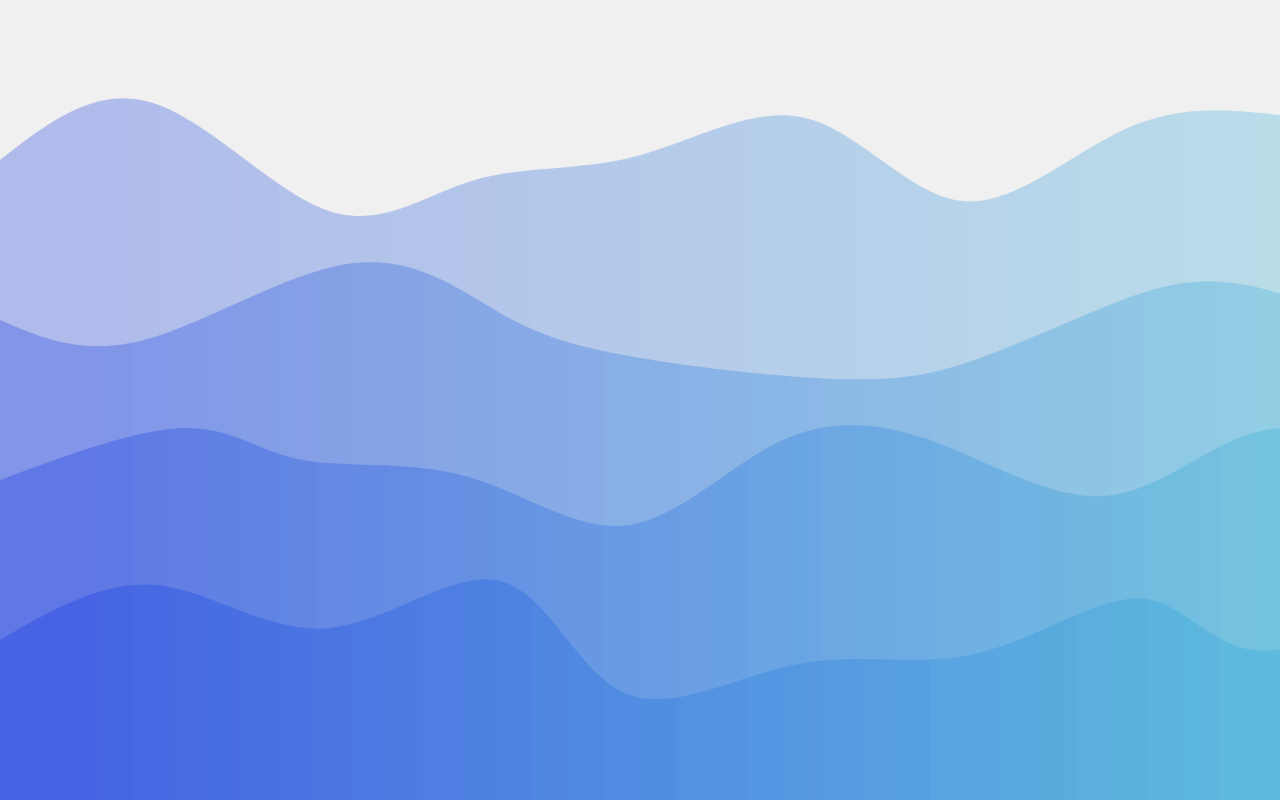
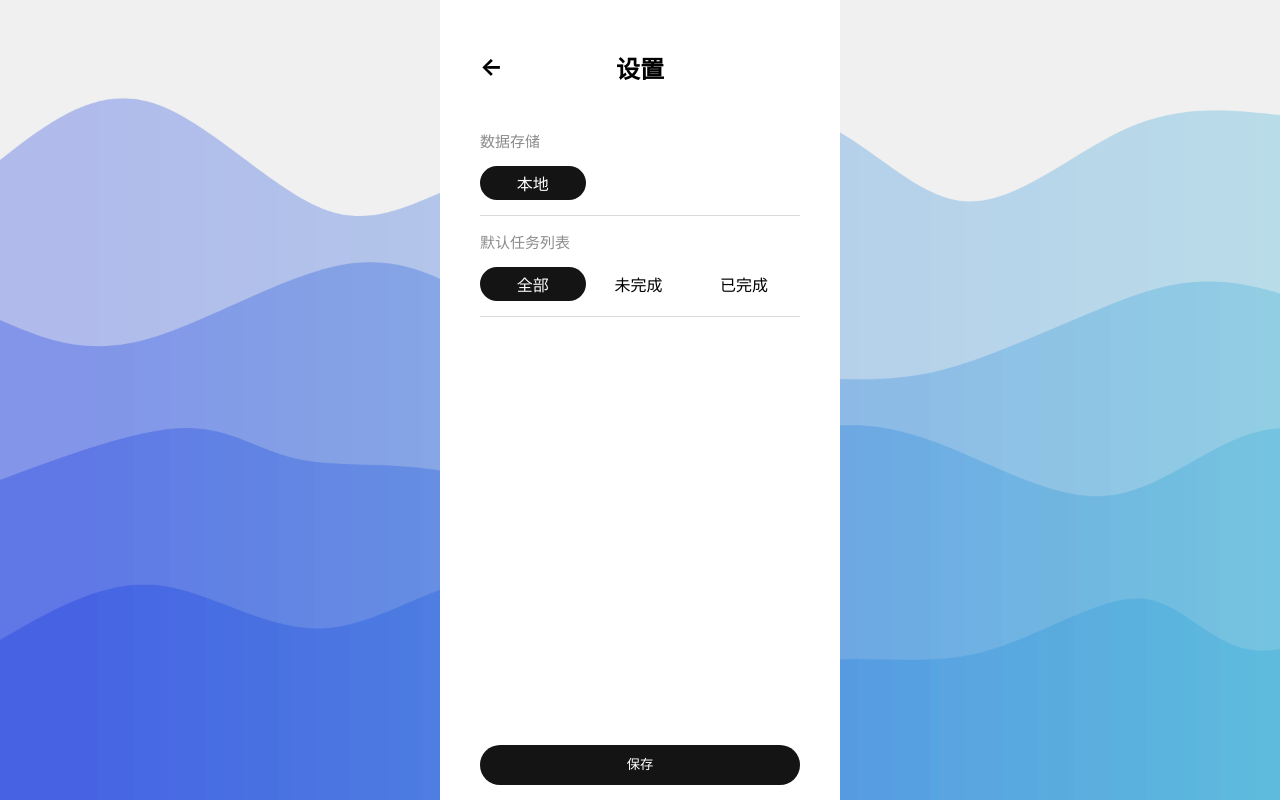
Before and after one commit to zcw1001/task-manager, a Vue app: page /settings in a window 1280 px wide. Built offline with nearby package versions, Linux system fonts and the light colour scheme.

Commit message:
built structure for settings page

```diff
--- a/src/components/Settings/Settings.vue
+++ b/src/components/Settings/Settings.vue
@@ -1,12 +1,45 @@
 <script setup>
+import {reactive} from 'vue'
+import Header from '@/components/Tasks/Operations/Header.vue'
+import TypeField from '@/components/Tasks/Operations/TypeField.vue'
+import Button from '@/components/Tasks/Operations/Button.vue'
+import useSettings from './useSettings'
 
+const taskOptions = reactive(['全部', '未完成', '已完成'])
+const storageOptions = reactive(['本地'])
+const {selectCallback, saveCallback} = useSettings()
 </script>
 
 <template>
-    <div>
-
-    </div>
+    <form class="app-container">
+        <div id="header-container">
+            <Header title="设置" />
+        </div>
+        <div id="fields-container">
+            <TypeField :options="storageOptions"
+                :select="selectCallback"
+                :default-select="0"
+                title="数据存储"
+            />
+            <TypeField :options="taskOptions"
+                :select="selectCallback"
+                :default-select="0"
+                title="默认任务列表"
+            />
+            <div id="action-container">
+                <Button :action="saveCallback" name="保存" type="normal" />
+        </div>
+        </div>
+    </form>
 </template>
 
-<style scoped>
+<style scoped lang="scss">
+@use '@/components/Tasks/Operations/common';
+
+#action-container {
+    bottom: 0;
+    left: 0;
+    width: 100%;
+    height: 70px;
+}
 </style>
--- /dev/null
+++ b/src/components/Settings/useSettings.js
@@ -0,0 +1,18 @@
+import {reactive} from 'vue'
+
+export default function useSettings() {
+    const settings = reactive({
+        filterChoice: 0
+    })
+    const selectCallback = (idx) => {
+        settings.filterChoice = idx
+    }
+    const saveCallback = (idx) => {
+        settings.filterChoice = idx
+    }
+
+    return {
+        selectCallback,
+        saveCallback
+    }
+}
--- a/src/components/Tasks/Operations/Add/Add.vue
+++ b/src/components/Tasks/Operations/Add/Add.vue
@@ -3,7 +3,7 @@ import { reactive } from 'vue'
 import {useRouter} from 'vue-router'
 import Header from '../Header.vue'
 import TextField from '../TextField.vue'
-import TaskTypes from '../TaskTypes.vue'
+import TypeField from '../TypeField.vue'
 import Button from '../Button.vue'
 import useAddTask from './useAddTask'
 
@@ -26,7 +26,11 @@ const add_callback = () => {
         </div>
         <div id="fields-container">
             <TextField name="任务名称" :task="task" />
-            <TaskTypes :options="options" :select="selectCallback" :default-select="0" />
+            <TypeField :options="options"
+                :select="selectCallback"
+                :default-select="0"
+                title="任务类型"
+            />
         </div>
         <div id="action-container">
             <Button :action="add_callback" name="添加" type="normal" />
--- a/src/components/Tasks/Operations/Edit/Edit.vue
+++ b/src/components/Tasks/Operations/Edit/Edit.vue
@@ -3,7 +3,7 @@ import { reactive } from 'vue'
 import {useRoute, useRouter} from 'vue-router'
 import Header from '../Header.vue'
 import TextField from '../TextField.vue'
-import TaskTypes from '../TaskTypes.vue'
+import TypeField from '../TypeField.vue'
 import Button from '../Button.vue'
 import useEditTask from './useEditTask'
 
@@ -33,7 +33,11 @@ const delete_callback = () => {
         </div>
         <div id="fields-container">
             <TextField name="任务名称" :task="task" />
-            <TaskTypes :options="options" :select="selectCallback" :default-select="task.priority" />
+            <TypeField :options="options"
+                :select="selectCallback"
+                :default-select="task.priority"
+                title="任务类型"
+            />
         </div>
         <div id="action-container">
             <Button :action="edit_callback" name="确定" type="normal" />
--- a/src/components/Tasks/Operations/TaskTypes.vue
+++ b/src/components/Tasks/Operations/TypeField.vue
@@ -1,7 +1,8 @@
 <script setup>
 import Options from '@/components/common/Options.vue'
 
-const {options, select, defaultSelect} = defineProps({
+const {title, options, select, defaultSelect} = defineProps({
+    title: String,
     select: Function,
     options: Array,
     defaultSelect: Number
@@ -10,7 +11,7 @@ const {options, select, defaultSelect} = defineProps({
 
 <template>
     <div class="field">
-        <div id="label-container"><label for="">任务类型</label></div>
+        <div id="label-container"><label for="">{{ title }}</label></div>
         <Options :options="options" :select="select" :default-select="defaultSelect" />
     </div>
 </template>
```
